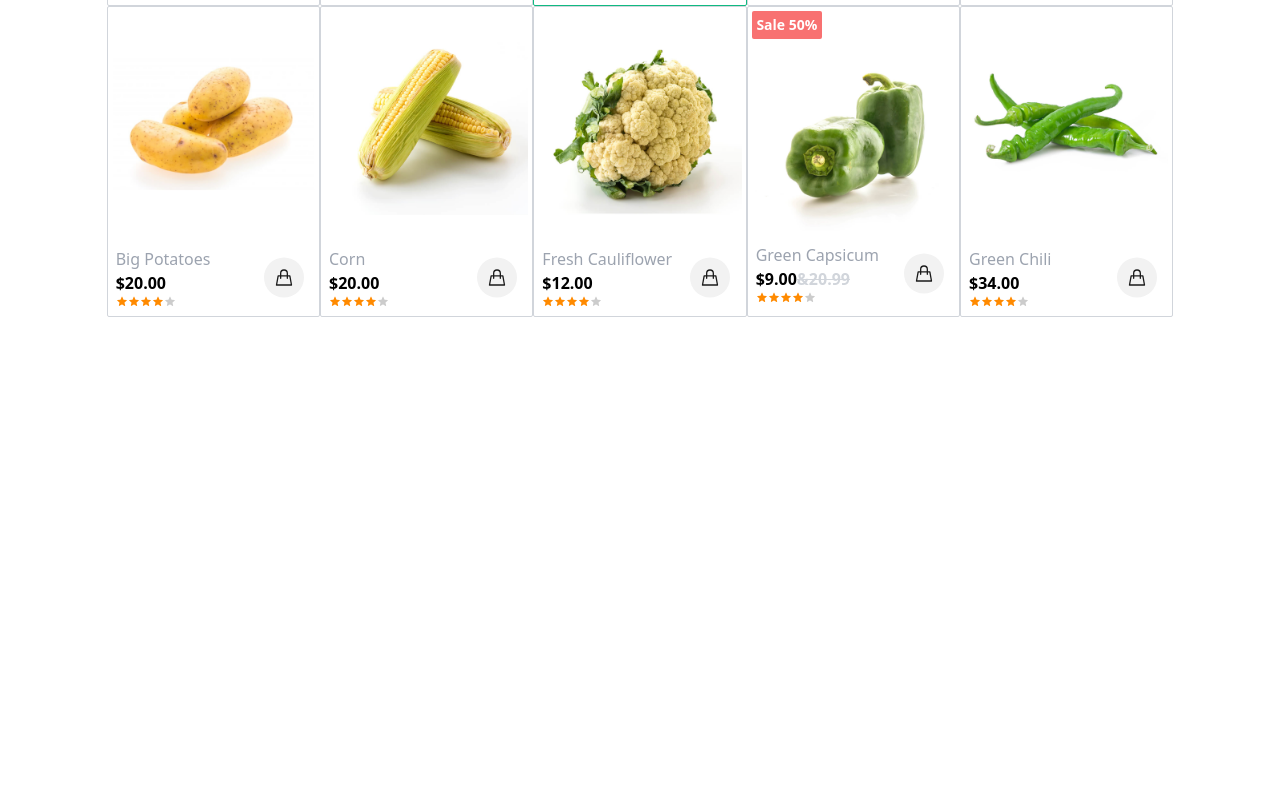
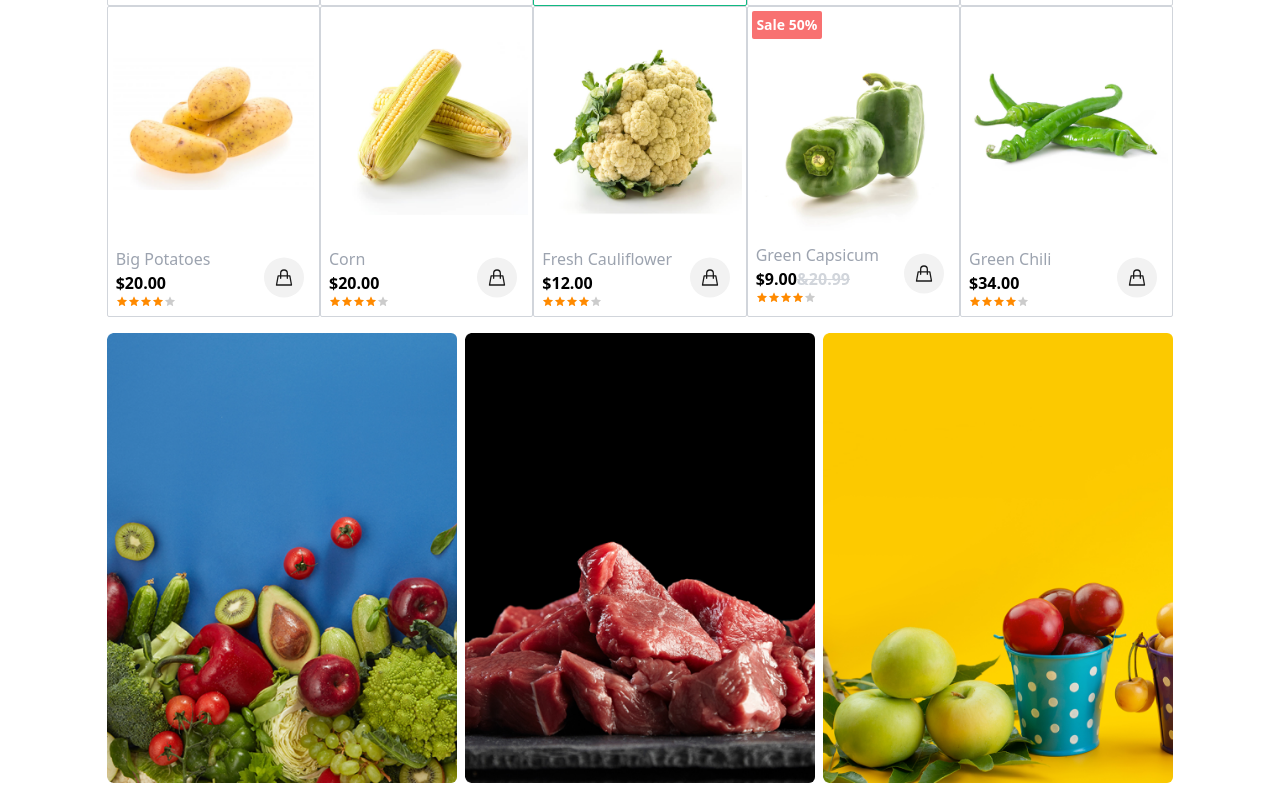
Before and after one commit to SCOTTWO5/Ecobazar, a plain HTML site: page index.html in a window 1280 px wide. Shown: the part 1534-2325 px from the top of the page. Before the commit the page ends 1859 px from the top, so only its background shows below. Drawn offline with nearby package versions, Linux system fonts and the light colour scheme.

Commit message:
introducing section 5 by setting background

```diff
--- a/index.html
+++ b/index.html
@@ -655,6 +655,12 @@
             </div>
 
         </div>
+
+        <div class="types-container lg:w-10/12 w-11/12 flex lg:flex-row flex-col gap-2 py-2">
+            <div class="type-1 bg-cover lg:w-4/12 h-100 rounded-md"></div>
+            <div class="type-2 bg-cover lg:w-4/12 h-100 rounded-md"></div>
+            <div class="type-3 bg-cover lg:w-4/12 h-100 rounded-md"></div>
+        </div>
     </main>
 </body>
 </html>
--- a/style.css
+++ b/style.css
@@ -24,6 +24,18 @@
     background-image: url(./Project-Files/Bannar-3.png);
 }
 
+.type-1{
+    background-image: url("./Project-Files/Type-1.png");
+}
+
+.type-2{
+    background-image: url("./Project-Files/Type-2.png");
+}
+
+.type-3{
+    background-image: url("./Project-Files/Type-3.png");
+}
+
 .bg-orange {
     background-color: #FF8A00;
 }
@@ -36,6 +48,10 @@
     width: 15%;
 }
 
+.h-100{
+    height: 450px;
+}
+
 @media screen and (max-width: 768px){
     .w-15{
         width: 30%;
```
Also changed, not shown: Project-Files/Type-1.png (added), Project-Files/Type-2.png (added), Project-Files/Type-3.png (added).
